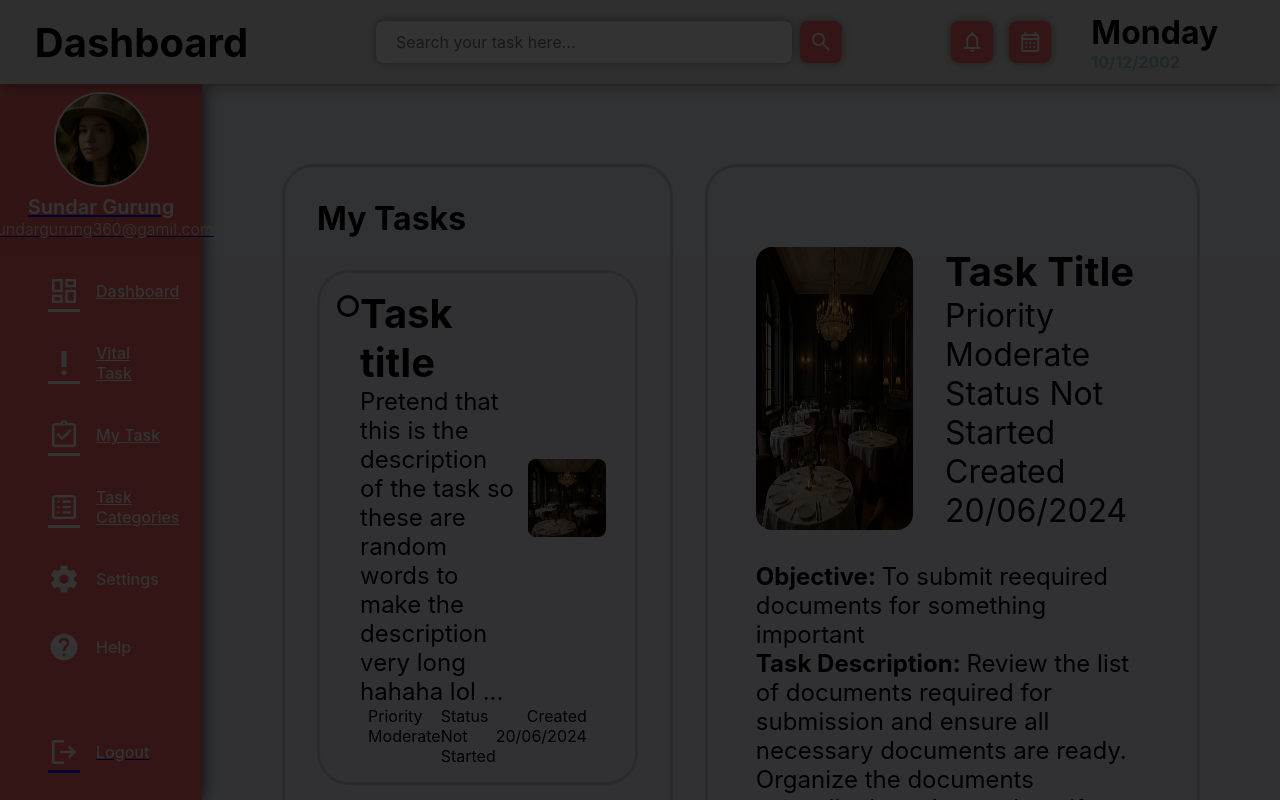
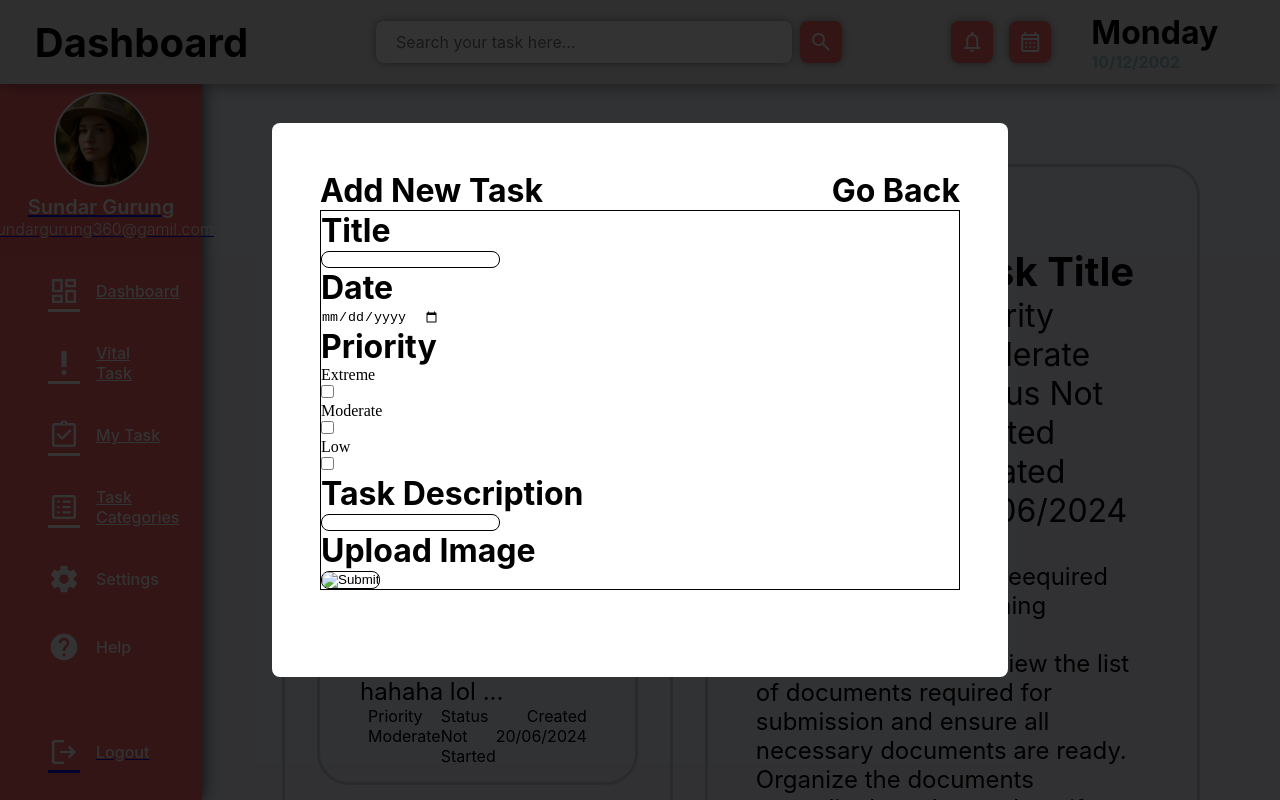
Before and after one commit to pewpil/to-do-app, a React (Vite) app: page /my-task in a window 1280 px wide. Built offline with nearby package versions, Linux system fonts and the light colour scheme; a web font is replaced by a local one.

Commit message:
elements placed

```diff
--- a/src/AddTask/AddTask.jsx
+++ b/src/AddTask/AddTask.jsx
@@ -1,12 +1,74 @@
 "use strict";
 import styles from "./AddTask.module.css";
+import universal from "../Universal.module.css";
+import Section from "../Section/Section";
 
 function AddTask() {
-	return (
-		<div id={styles.screen_cover}>
-		<div id={styles.add_task}></div>
-		</div>
-	);
+  return (
+    <div id={styles.screen_cover}>
+      <div id={styles.add_task}>
+        <div id={styles.header}>
+          <h2 className={universal.title3} id={styles.title}>
+            Add New Task
+          </h2>
+          <h3 className={universal.title3} id={styles.go_back}>
+            Go Back
+          </h3>
+        </div>
+        <div id={styles.body}>
+          <form>
+            <label for="">
+              <h3 id={styles.task_title} className={universal.title3}>
+                Title
+              </h3>
+              <input
+                type="text"
+                name="title"
+                className={universal.text_field}
+              />
+            </label>
+            <label for="">
+              <h3 id={styles.task_date} className={universal.title3}>
+                Date
+              </h3>
+              <input type="date" name="date" />
+            </label>
+            <label for="">
+              <h3 id={styles.task_priority} className={universal.title3}>
+                Priority
+              </h3>
+              <p>Extreme</p>
+              <input type="checkbox" name="" />
+              <p>Moderate</p>
+              <input type="checkbox" name="" />
+              <p>Low</p>
+              <input type="checkbox" name="" />
+            </label>
+            <label for="">
+              <h3 id={styles.task_description} className={universal.title3}>
+                Task Description
+              </h3>
+              <input
+                type="text"
+                name="title"
+                className={universal.text_field}
+              />
+            </label>
+            <label for="">
+              <h3 id={styles.task_image} className={universal.title3}>
+                Upload Image
+              </h3>
+              <input
+                type="image"
+                name="title"
+                className={universal.text_field}
+              />
+            </label>
+          </form>
+        </div>
+      </div>
+    </div>
+  );
 }
 
 export default AddTask;
--- a/src/AddTask/AddTask.module.css
+++ b/src/AddTask/AddTask.module.css
@@ -3,8 +3,31 @@
 	grid-column: 1 / 20;
 	grid-row: 1 / 20;
 	background-color: rgba(0, 0, 0, 0.8);
+	display: flex;
+	justify-content: center;
+	align-items: center;
 }
 
 #add_task {
 	background-color: #ffffff;
+	width: 50%;
+	aspect-ratio: 7 / 5;
+	border-radius: 0.5rem;
+	padding: 3rem;
 }
+
+#header {
+	display: flex;
+}
+
+#title {
+	flex: 1 1;
+}
+
+#go_back:hover {
+	cursor: pointer;
+}
+
+#body {
+	border: 1px solid black;
+}
```
